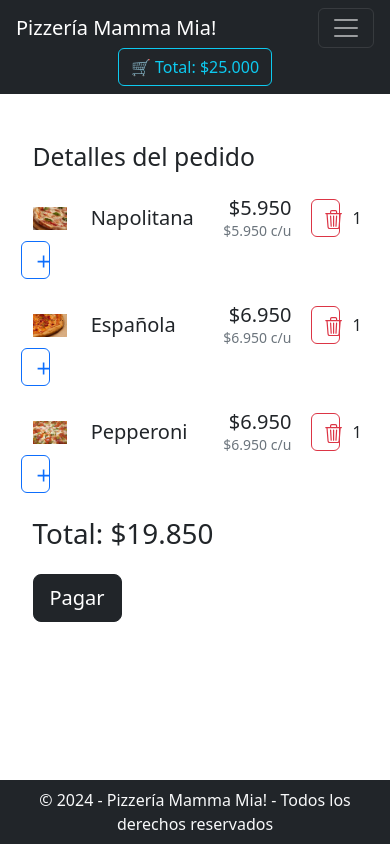
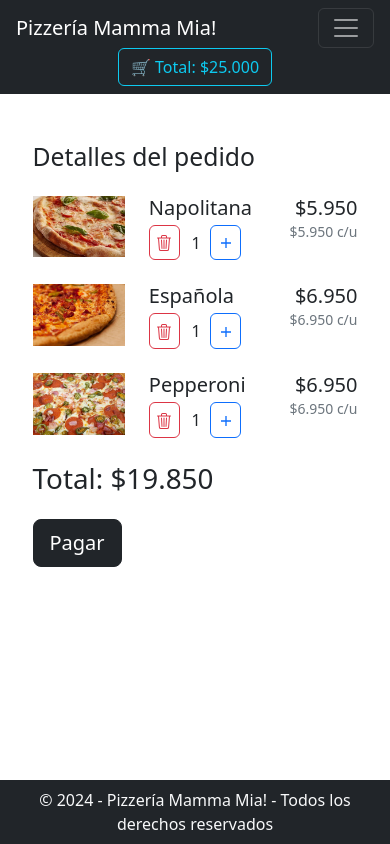
Before and after one commit to albotero/mamma-mia-pizzeria, a React (Vite) app: page /cart in a window 390 px wide. Built offline with nearby package versions, Linux system fonts and the light colour scheme.

Commit message:
Responsive Cart

```diff
--- a/src/components/cartitem/CartItem.jsx
+++ b/src/components/cartitem/CartItem.jsx
@@ -1,4 +1,4 @@
-import { Button } from "react-bootstrap"
+import { Button, Col, Row } from "react-bootstrap"
 import { BsTrash3 } from "react-icons/bs"
 import { IoMdAdd, IoMdRemove } from "react-icons/io"
 
@@ -19,21 +19,26 @@ const CartItem = ({ pizza, count, setCart }) => {
 
   return (
     count > 0 && (
-      <div className="row align-items-center my-4">
-        <img src={`/img/pizzas/${img}`} className="col-2" />
-        <p className="col m-0 h5">{name}</p>
-        <p className="col me-2 my-0 d-flex flex-column align-items-end">
-          <span className="h5 m-0">{currency(price * count)}</span>
-          <span className="small text-secondary">{currency(price)} c/u</span>
-        </p>
-        <Button variant="outline-danger" className="col-1" onClick={() => modifyCount("rem")}>
-          {count > 1 ? <IoMdRemove size="1.2rem" /> : <BsTrash3 size="1.2rem" />}
-        </Button>
-        <p className="col-1 m-0 h6 text-center">{count}</p>
-        <Button variant="outline-primary" className="col-1" onClick={() => modifyCount("add")}>
-          <IoMdAdd size="1.2rem" />
-        </Button>
-      </div>
+      <Row className="align-items-start my-4">
+        <img src={`/img/pizzas/${img}`} className="col-4 col-md-3" />
+        <Col className="row row-cols-2 row-cols-md-3">
+          <Col className="h5 m-0 col-md-4 order-1">{name}</Col>
+          <Col className="m-0 text-end order-2">
+            <span className="h5">{currency(price * count)}</span>
+            <span className="small text-secondary text-end d-none d-md-block">{currency(price)} c/u</span>
+          </Col>
+          <Col className="small text-secondary text-end order-4 d-md-none">{currency(price)} c/u</Col>
+          <Col className="col-md-3 row order-3 pt-1 pb-md-1 mt-md-0 mx-auto ms-md-2 me-md-0">
+            <Button variant="outline-danger" className="col-4 px-1 p-2 lh-1" onClick={() => modifyCount("rem")}>
+              {count > 1 ? <IoMdRemove /> : <BsTrash3 />}
+            </Button>
+            <Col className="col-4 m-0 h6 text-center align-self-center lh-1">{count}</Col>
+            <Button variant="outline-primary" className="col-4 px-1 py-2 lh-1" onClick={() => modifyCount("add")}>
+              <IoMdAdd />
+            </Button>
+          </Col>
+        </Col>
+      </Row>
     )
   )
 }
```
